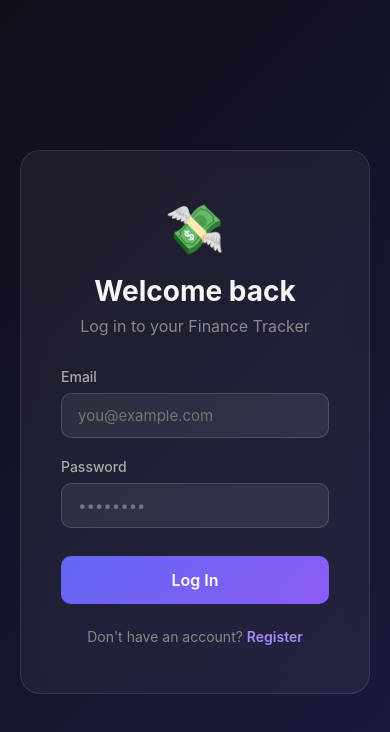
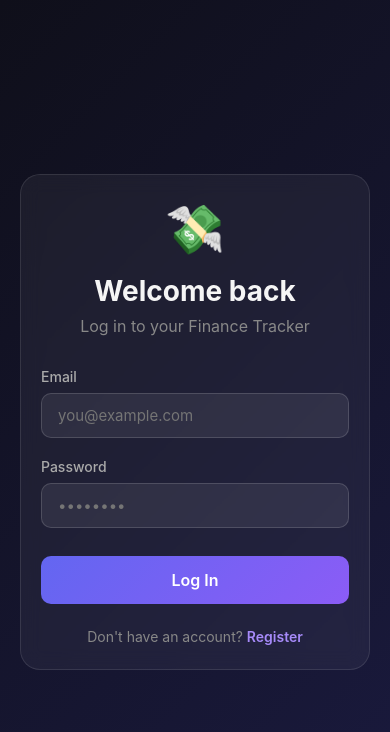
Before and after one commit to yakireilat/finance-tracker, a React app in the folder frontend/: page /login in a window 390 px wide. Shown: the top 732 px of the page. Built offline with nearby package versions, Linux system fonts and the light colour scheme; the HTML template or start-up script is replaced by a standard one.

Commit message:
feat: mobile responsive design

```diff
--- a/frontend/src/components/SummaryCards.jsx
+++ b/frontend/src/components/SummaryCards.jsx
@@ -55,23 +55,23 @@ export default function SummaryCards({ transactions }) {
 const styles = {
   grid: {
     display: "grid",
-    gridTemplateColumns: "repeat(4, 1fr)",
+    gridTemplateColumns: "repeat(auto-fit, minmax(160px, 1fr))",
     gap: "16px",
     marginBottom: "24px",
   },
   card: {
     borderRadius: "14px",
-    padding: "20px 24px",
+    padding: "20px",
   },
   label: {
-    fontSize: "13px",
+    fontSize: "12px",
     color: "#888",
     textTransform: "uppercase",
     letterSpacing: "0.05em",
     marginBottom: "10px",
   },
   value: {
-    fontSize: "26px",
+    fontSize: "clamp(18px, 4vw, 26px)",
     fontWeight: "700",
   },
 };
--- a/frontend/src/components/TransactionForm.jsx
+++ b/frontend/src/components/TransactionForm.jsx
@@ -210,11 +210,15 @@ const styles = {
     zIndex: 1000,
   },
   modal: {
-    background: "#1a1a2e",
-    border: "1px solid rgba(255,255,255,0.08)",
-    borderRadius: "20px", padding: "32px",
-    width: "100%", maxWidth: "450px",
-  },
+  background: "#1a1a2e",
+  border: "1px solid rgba(255,255,255,0.08)",
+  borderRadius: "20px",
+  padding: "32px 24px",
+  width: "calc(100% - 32px)",
+  maxWidth: "450px",
+  maxHeight: "90vh",
+  overflowY: "auto",
+},
   title: {
     fontSize: "24px", marginBottom: "24px",
     color: "#fff", textAlign: "center", fontWeight: "700",
--- a/frontend/src/components/TransactionList.jsx
+++ b/frontend/src/components/TransactionList.jsx
@@ -8,11 +8,19 @@ export default function TransactionList({ transactions, onDelete, onEdit }) {
         ) : (
           transactions.map((t) => (
             <div key={t.id} style={styles.item}>
+              <div style={styles.left}>
+                <div style={{
+                  ...styles.typeBadge,
+                  background: t.type === "expense" ? "rgba(248,113,113,0.15)" : "rgba(52,211,153,0.15)",
+                  color: t.type === "expense" ? "#f87171" : "#34d399",
+                }}>
+                  {t.type === "expense" ? "↓" : "↑"}
+                </div>
                 <div style={styles.details}>
                   <p style={styles.description}>{t.description}</p>
                   <p style={styles.category}>{t.category} · {t.date?.split("T")[0]}</p>
                 </div>
-
+              </div>
               <div style={styles.right}>
                 <p style={{ ...styles.amount, color: t.type === "expense" ? "#f87171" : "#34d399" }}>
                   {t.type === "expense" ? "-" : "+"}${Math.abs(t.amount).toFixed(2)}
@@ -50,32 +58,73 @@ const styles = {
     border: "1px solid rgba(255,255,255,0.1)",
   },
   header: {
-    fontSize: "18px", fontWeight: "600",
-    marginBottom: "16px", color: "#ffffff",
+    fontSize: "18px",
+    fontWeight: "600",
+    marginBottom: "16px",
+    color: "#ffffff",
   },
-  listContainer: { maxHeight: "400px", overflowY: "auto" },
+  listContainer: {
+    maxHeight: "500px",
+    overflowY: "auto",
+  },
   emptyState: {
-    textAlign: "center", color: "#a0a0a0", padding: "40px 0",
+    textAlign: "center",
+    color: "#a0a0a0",
+    padding: "40px 0",
   },
   item: {
-    display: "flex", justifyContent: "space-between", alignItems: "center",
-    padding: "12px 0", borderBottom: "1px solid rgba(255,255,255,0.05)",
+    display: "flex",
+    justifyContent: "space-between",
+    alignItems: "center",
+    padding: "12px 0",
+    borderBottom: "1px solid rgba(255,255,255,0.05)",
+    gap: "12px",
+    flexWrap: "wrap",
   },
-  details: {},
-  description: { color: "#f0f0f0", fontSize: "16px" },
-  category: { color: "#a0a0a0", fontSize: "12px", marginTop: "4px" },
-  right: { display: "flex", alignItems: "center", gap: "16px" },
-  amount: { fontSize: "16px", fontWeight: "700" },
-  deleteButton: {
-    background: "transparent",
-    border: "none",
-    color: "#f87171",
-    fontSize: "14px",
-    cursor: "pointer",
-    padding: "4px 8px",
-    borderRadius: "6px",
-    transition: "background 0.15s",
-    lineHeight: 1,
+  left: {
+    display: "flex",
+    alignItems: "center",
+    gap: "12px",
+    flex: 1,
+    minWidth: "0",
+  },
+  typeBadge: {
+    width: "32px",
+    height: "32px",
+    borderRadius: "8px",
+    display: "flex",
+    alignItems: "center",
+    justifyContent: "center",
+    fontSize: "16px",
+    fontWeight: "700",
+    flexShrink: 0,
+  },
+  details: {
+    minWidth: 0,
+  },
+  description: {
+    color: "#f0f0f0",
+    fontSize: "15px",
+    whiteSpace: "nowrap",
+    overflow: "hidden",
+    textOverflow: "ellipsis",
+  },
+  category: {
+    color: "#a0a0a0",
+    fontSize: "12px",
+    marginTop: "2px",
+  },
+  right: {
+    display: "flex",
+    alignItems: "center",
+    gap: "8px",
+    flexShrink: 0,
+  },
+  amount: {
+    fontSize: "15px",
+    fontWeight: "700",
+    minWidth: "80px",
+    textAlign: "right",
   },
   editButton: {
     background: "transparent",
@@ -88,4 +137,15 @@ const styles = {
     transition: "background 0.15s",
     lineHeight: 1,
   },
+  deleteButton: {
+    background: "transparent",
+    border: "none",
+    color: "#f87171",
+    fontSize: "14px",
+    cursor: "pointer",
+    padding: "4px 8px",
+    borderRadius: "6px",
+    transition: "background 0.15s",
+    lineHeight: 1,
+  },
 };
--- a/frontend/src/index.css
+++ b/frontend/src/index.css
@@ -47,3 +47,24 @@ select option:hover {
 input[type="date"]::-webkit-calendar-picker-indicator {
   filter: invert(1);
 }
+
+/* Responsive base */
+html {
+  font-size: 16px;
+}
+
+* {
+  box-sizing: border-box;
+}
+
+/* Scrollbar styling */
+::-webkit-scrollbar {
+  width: 6px;
+}
+::-webkit-scrollbar-track {
+  background: transparent;
+}
+::-webkit-scrollbar-thumb {
+  background: rgba(255,255,255,0.1);
+  border-radius: 3px;
+}
--- a/frontend/src/pages/Dashboard.jsx
+++ b/frontend/src/pages/Dashboard.jsx
@@ -120,14 +120,21 @@ const styles = {
     backgroundColor: "#0f0f1a",
     color: "#f0f0f0",
     minHeight: "100vh",
+    maxWidth: "1400px",
+    margin: "0 auto",
   },
   header: {
     display: "flex",
     justifyContent: "space-between",
     alignItems: "center",
     marginBottom: "32px",
+    flexWrap: "wrap",
+    gap: "12px",
   },
-  title: { fontSize: "32px", fontWeight: "700" },
+  title: {
+    fontSize: "clamp(20px, 5vw, 32px)",
+    fontWeight: "700",
+  },
   logoutButton: {
     padding: "10px 20px",
     borderRadius: "10px",
@@ -136,27 +143,28 @@ const styles = {
     color: "#aaa",
     cursor: "pointer",
     fontSize: "14px",
+    whiteSpace: "nowrap",
   },
   main: {},
-  topRow: {
-    display: "grid",
-    gridTemplateColumns: "2fr 1fr",
-    gap: "24px",
-    marginBottom: "24px",
-  },
   card: {
     background: "rgba(255,255,255,0.03)",
     borderRadius: "16px",
     padding: "24px",
     border: "1px solid rgba(255,255,255,0.1)",
   },
-  cardTitle: { fontSize: "18px", fontWeight: "600", marginBottom: "16px", color: "#fff" },
-  balance: { fontSize: "36px", fontWeight: "700" },
+  cardTitle: {
+    fontSize: "18px",
+    fontWeight: "600",
+    marginBottom: "16px",
+    color: "#fff",
+  },
   listHeader: {
     display: "flex",
     justifyContent: "space-between",
     alignItems: "center",
     marginBottom: "16px",
+    flexWrap: "wrap",
+    gap: "12px",
   },
   addButton: {
     padding: "10px 16px",
@@ -167,6 +175,7 @@ const styles = {
     fontSize: "14px",
     fontWeight: "600",
     cursor: "pointer",
+    whiteSpace: "nowrap",
   },
   message: {
     textAlign: "center",
--- a/frontend/src/pages/Login.jsx
+++ b/frontend/src/pages/Login.jsx
@@ -84,7 +84,7 @@ const styles = {
   background: "rgba(255,255,255,0.05)",
   border: "1px solid rgba(255,255,255,0.1)",
   borderRadius: "20px",
-    padding: "48px 40px",
+  padding: "clamp(24px, 5vw, 48px) clamp(20px, 5vw, 40px)",
   width: "100%",
   maxWidth: "420px",
   backdropFilter: "blur(10px)",
```
Lines whose indentation alone changed are shown as unchanged.
